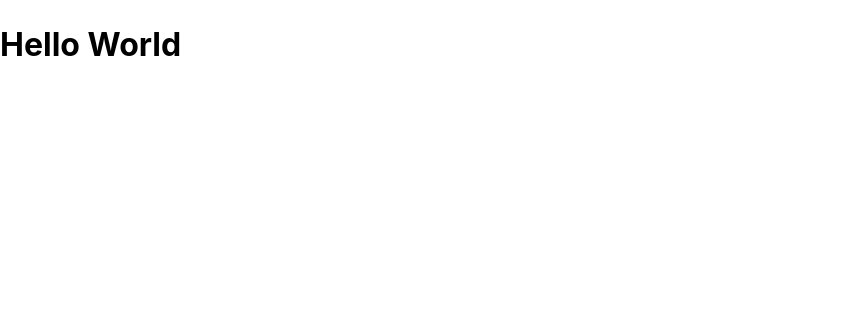
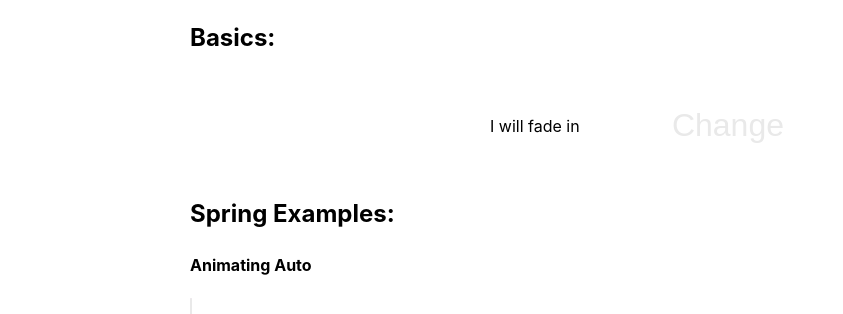
Before and after one commit to Rudy-Clark/React-spring-practice, a React (Create React App) app: page / in a window 1280 px wide. Shown: the top 314 px of the page, without its empty margins (0-843 px from the left). Built offline with nearby package versions, Linux system fonts and the light colour scheme.

Commit message:
add Basic and example components

```diff
--- a/src/components/App.tsx
+++ b/src/components/App.tsx
@@ -1,11 +1,15 @@
 import React from 'react';
+
+import Basics from './Basics';
+import SpringExamples from './SpringExamples';
 
 const App: React.FC = () => {
   return (
-    <div className="App">
-      <header className="App-header">
-        <h1>Hello World</h1>
-      </header>
+    <div className="container">
+      <h2>Basics:</h2>
+      <Basics />
+      <h2>Spring Examples: </h2>
+      <SpringExamples />
     </div>
   );
 }
--- /dev/null
+++ b/src/components/Basics.tsx
@@ -0,0 +1,44 @@
+import React, { useState } from 'react';
+import { useSpring, animated as a } from 'react-spring';
+
+const Basics = () => {
+  const duration = 300;
+  const [state, setState] = useState(true);
+
+  const { x } = useSpring({ x: state ? 1 : 0, duration });
+  const props = useSpring({ opacity: state ? 1 : 0, from: { opacity: state ? 0 : 1 }, duration });
+
+  const style: React.CSSProperties = {
+    transform: x.interpolate({
+        range: [0, 0.25, 0.35, 0.45, 0.55, 0.65, 0.75, 1],
+        output: [1, 0.97, 0.9, 1.1, 0.9, 1.1, 1.03, 1]
+      })
+      .interpolate(x => `scale(${x})`),
+    border: 'none',
+    background: 'transparent',
+    textAlign: 'center',
+    fontSize: '2rem',
+    color: '#e9e9e9',
+    cursor: 'pointer',
+    opacity: state ? 1 : 0.4,
+    outline: 'none',
+  };
+
+  const containerStyles: React.CSSProperties = {
+    display: 'flex',
+    justifyContent: 'space-between',
+    height: '100px',
+    width: '300px',
+    margin: '0 auto',
+    alignItems: 'center',
+  };
+
+  return (
+    <div style={containerStyles}>
+        <a.p style={props}>I will fade in</a.p>
+        <a.button style={style} onClick={() => setState(!state)}>Change</a.button>
+    </div>
+  );
+}
+
+export default Basics;
--- /dev/null
+++ b/src/components/SpringExamples.tsx
@@ -0,0 +1,39 @@
+import React, { useState } from 'react'
+import { useSpring, animated as a } from 'react-spring';
+
+const SpringExamples = () => {
+  const [state, setState] = useState(false);
+  const baseStyles: React.CSSProperties = {
+    height: '120px',
+    backgroundColor: 'rgba(200, 127, 192, 1)',
+    border: '1px solid #e9e9e9',
+    borderRadius: '4px',
+    display: 'flex',
+    justifyContent: 'center',
+    alignItems: 'center',
+  };
+
+  const props = useSpring({
+    ...baseStyles,
+    width: state ? 320 : 0,
+    duration: 300,
+  });
+
+  const widthIntr: (x: number | string | undefined) => string = x => {
+    if (!x) return '';
+    if ((x as number).toFixed) return (x as number).toFixed(0);
+    return ''
+  }
+
+  return (
+    <div>
+      <h4>Animating Auto</h4>
+      <div style={{ width: 320, height: 120 }} onClick={() => setState(!state)}>
+        <a.div style={props}>{props.width.interpolate(widthIntr)}</a.div>
+      </div>
+
+    </div>
+  );
+}
+
+export default SpringExamples;
--- a/src/index.css
+++ b/src/index.css
@@ -11,3 +11,8 @@ code {
   font-family: source-code-pro, Menlo, Monaco, Consolas, 'Courier New',
     monospace;
 }
+
+.container {
+  max-width: 900px;
+  margin: 0 auto;
+}
```
